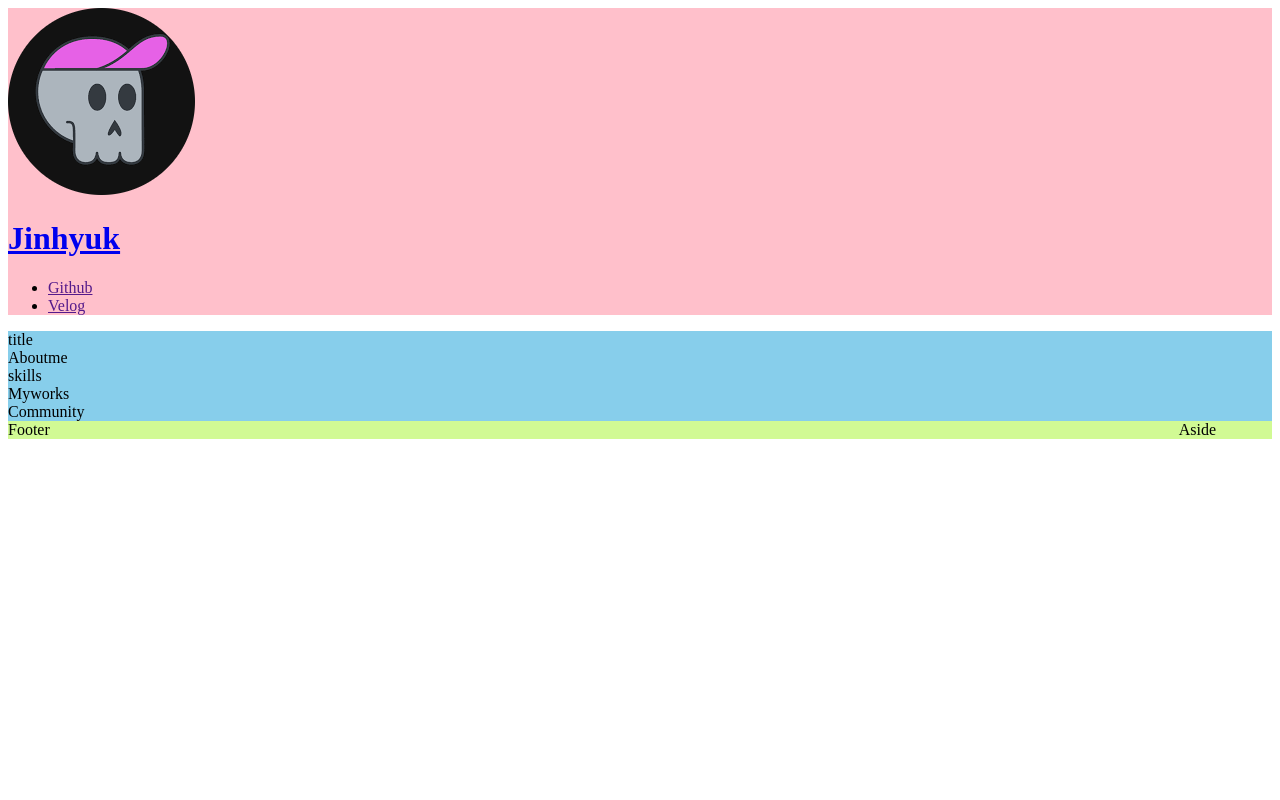
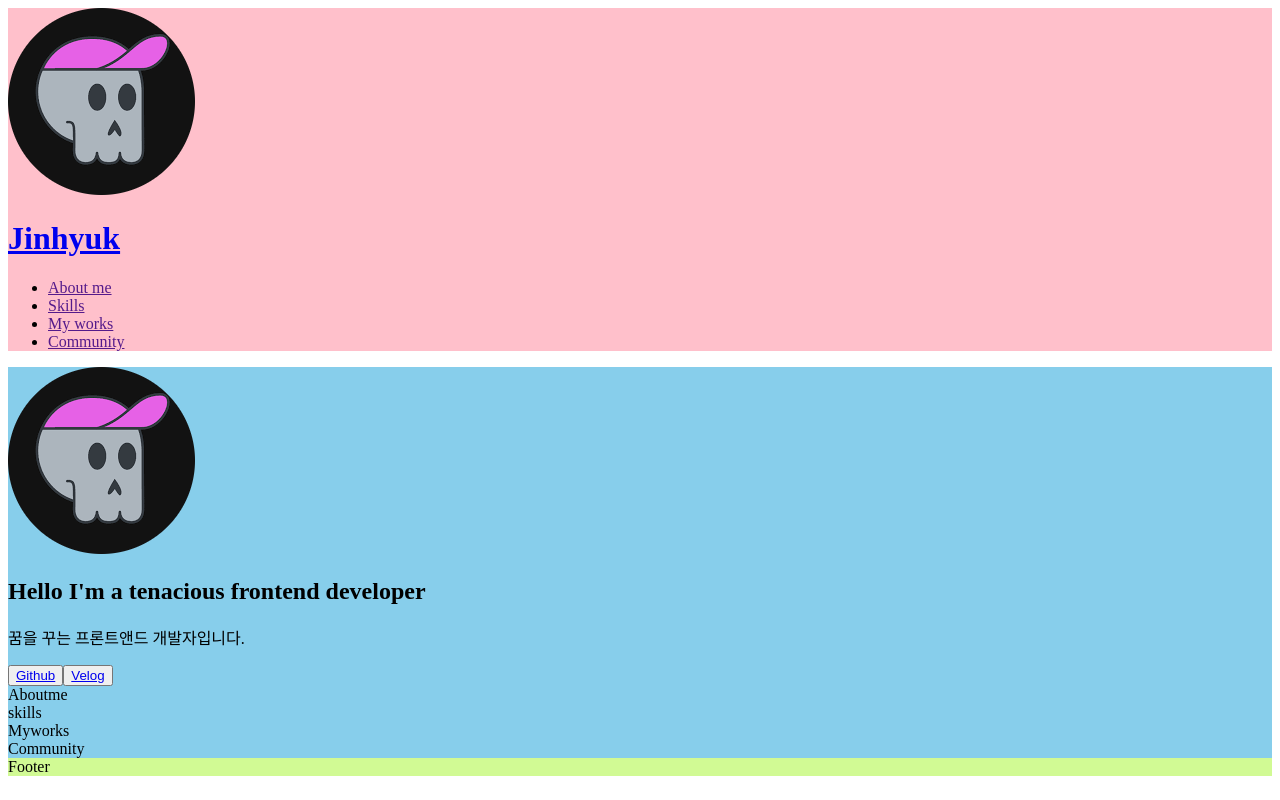
Before and after one commit to jeww1234/Portifolio, a React (Vite) app: page / in a window 1280 px wide. Built offline with nearby package versions, Linux system fonts and the light colour scheme.

Commit message:
메인 title-html

```diff
--- a/src/App.jsx
+++ b/src/App.jsx
@@ -6,7 +6,6 @@ import Skills from "./component/Skills";
 import Myworks from "./component/Myworks";
 import Community from "./component/Community";
 import Footer from "./component/Footer";
-import Aside from "./component/Aside";
 
 function App() {
   return (
@@ -20,7 +19,6 @@ function App() {
         <Skills />
         <Myworks />
         <Community />
-        <Aside />
       </main>
       {/* --푸터-- */}
       <Footer />
--- a/src/component/Aside.jsx
+++ /dev/null
@@ -1,11 +0,0 @@
-import React from 'react'
-
-const Aside = () => {
-  return (
-    <div style={{position:"fixed", right:"5%"}}>
-      Aside
-    </div>
-  )
-}
-
-export default Aside
--- a/src/component/Header.jsx
+++ b/src/component/Header.jsx
@@ -8,8 +8,10 @@ const Header = () => {
 
       <nav>
         <ul>
-          <li><a href="">Github</a></li>
-          <li><a href="">Velog</a></li>
+          <li><a href="">About me</a></li>
+          <li><a href="">Skills</a></li>
+          <li><a href="">My works</a></li>
+          <li><a href="">Community</a></li>
         </ul>
       </nav>
     </header>
--- a/src/component/Title.jsx
+++ b/src/component/Title.jsx
@@ -3,7 +3,11 @@ import React from 'react'
 const Title = () => {
   return (
     <section>
-      title
+      <img src="./images/favicon.png" alt="진혁이 아이콘" />
+      <h2>Hello I'm a tenacious frontend developer</h2>
+      <p>꿈을 꾸는 프론트앤드 개발자입니다.</p>
+      <button><a href="#">Github</a></button>
+      <button><a href="#">Velog</a></button>
     </section>
   )
 }
```
